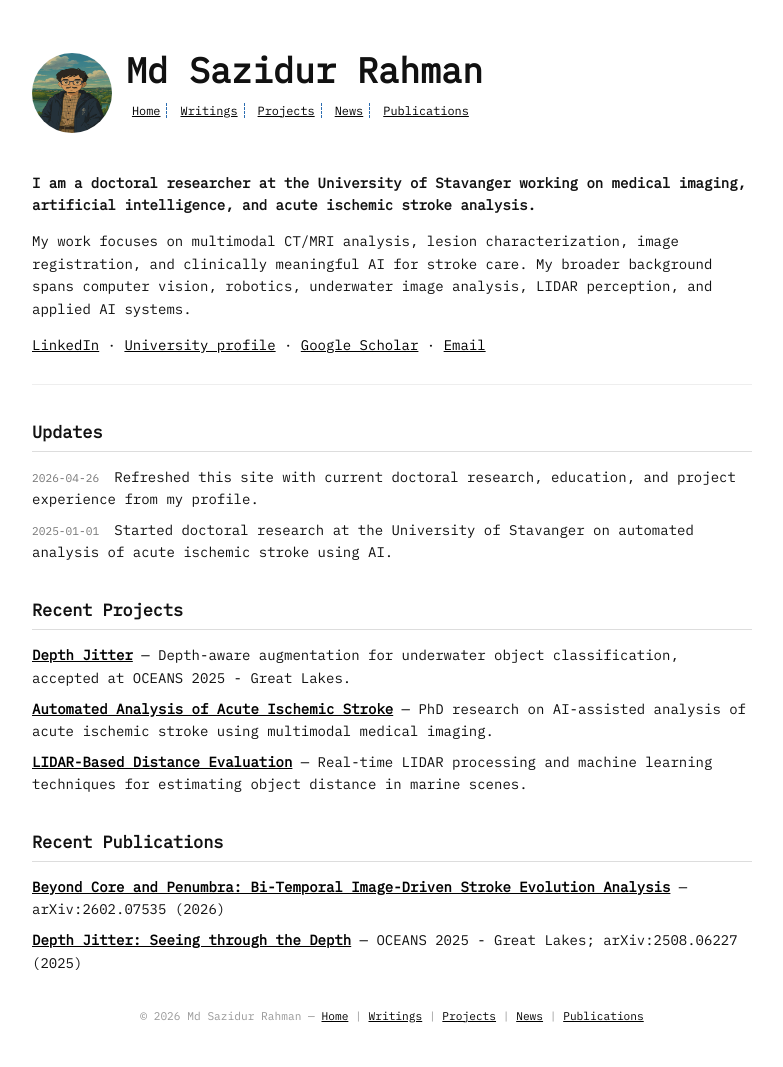
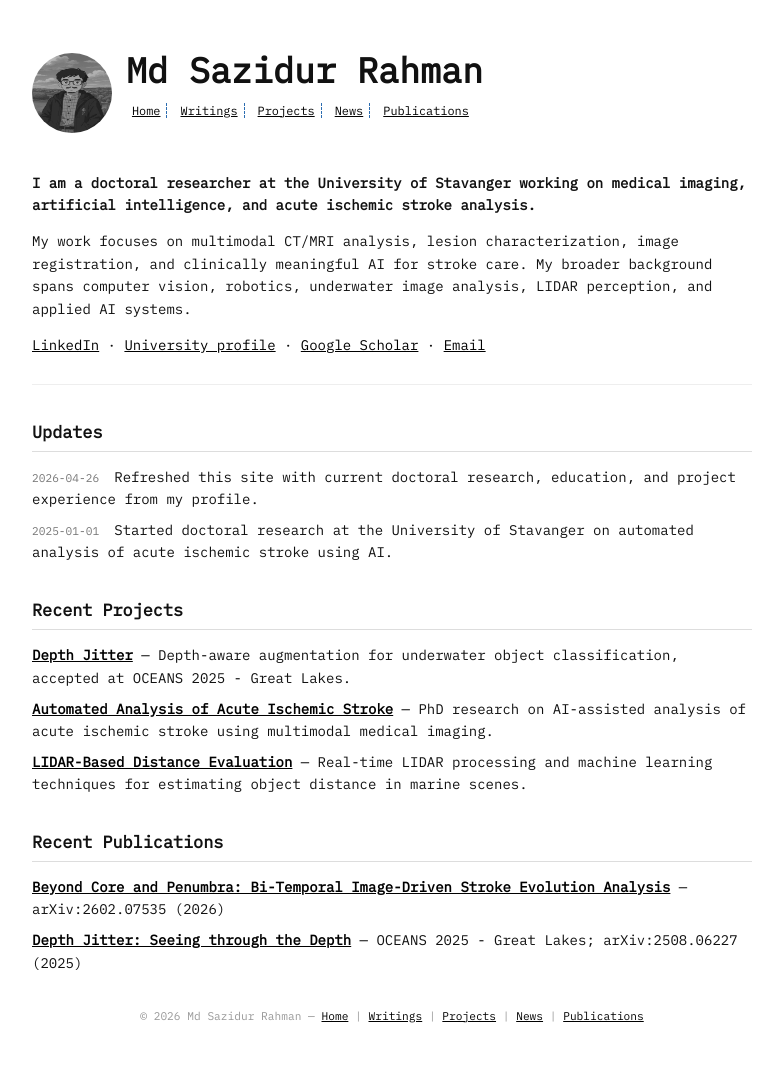
Before and after one commit to yokko123/yokko123.github.io, a Jekyll site: the page built from index.html, in a window 1280 px wide. Shown: the whole page, without its empty margins (248-1031 px from the left). Built offline with Jekyll 4.4.1, drawn with Linux system fonts in a browser that asks for light colours.

Commit message:
Add avatar hover color effect

```diff
--- a/_layouts/default.html
+++ b/_layouts/default.html
@@ -17,6 +17,12 @@
       width: 80px;
       height: 80px;
       border-radius: 50%;
+      filter: grayscale(100%);
+      transition: filter 180ms ease;
+    }
+    .header img:hover,
+    .header img:focus {
+      filter: grayscale(0%);
     }
     .header-title {
       display: flex;
```
